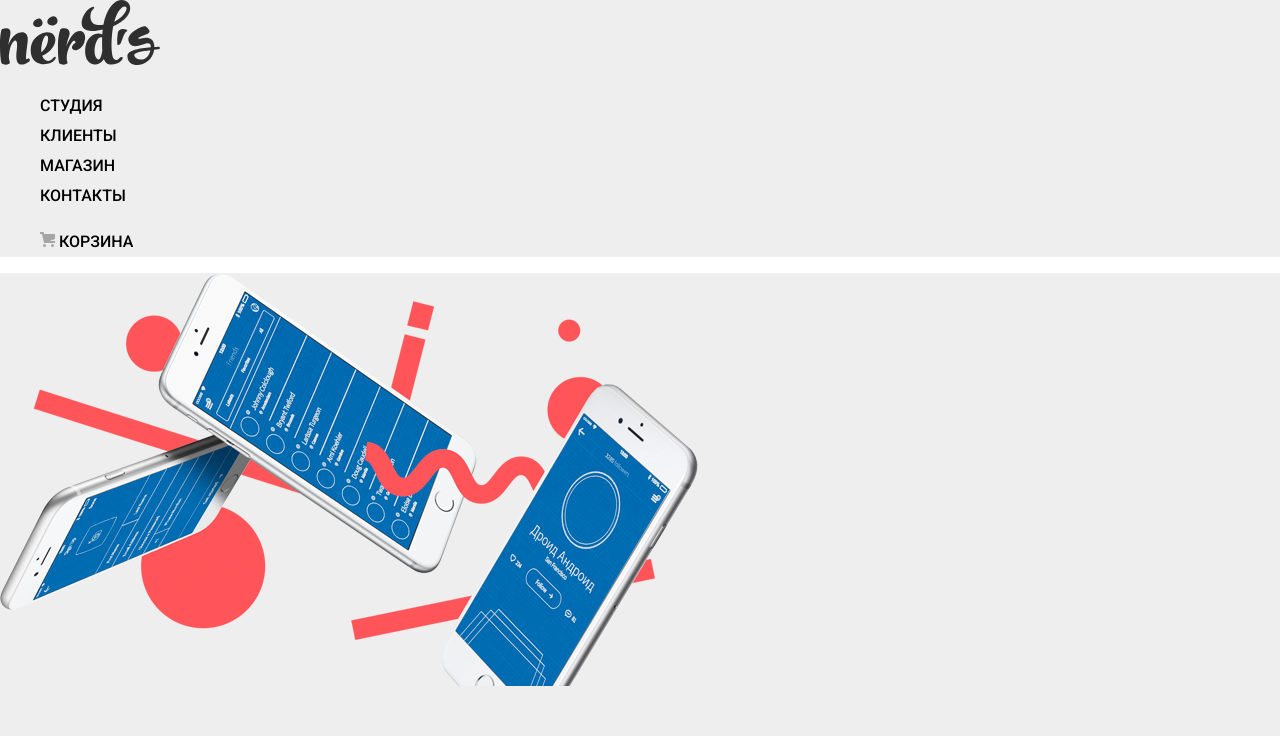
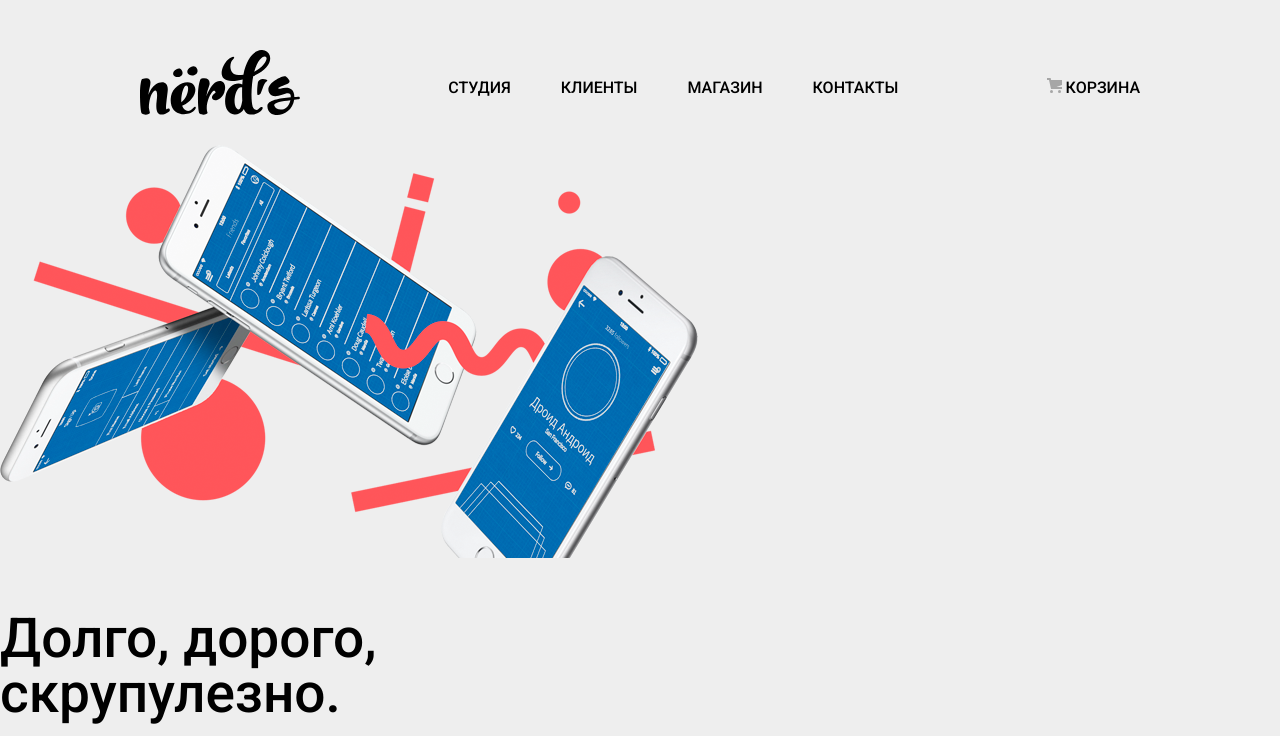
Before and after one commit to smolenchik92/225206-nerds-25, a plain HTML site: page index.html in a window 1280 px wide. Shown: the top 736 px of the page. Drawn offline with Linux system fonts and the light colour scheme.

Commit message:
Header на флексах

```diff
--- a/css/style.css
+++ b/css/style.css
@@ -20,14 +20,35 @@ header {
 }
 
 .main-navigation {
+  width: auto;
+  padding: 50px 140px 20px 140px;
   font-size: 16px;
   line-height: 30px;
   text-transform: uppercase;
   font-weight: 500;
+
+  display: flex;
+  align-items: center;
+  justify-content: space-between;
 }
 
 .site-navigation, .cart-navigation {
+  margin: 0;
+  padding: 0;
   list-style: none;
+}
+
+.site-navigation li {
+  display: inline;
+}
+
+.site-navigation li:not(:last-child) {
+  margin-right: 46px;
+}
+
+.main-header-logo {
+  width: 160px;
+  height: 65px;
 }
 
 .main-header-logo:hover, .main-header-logo:focus {
@@ -97,10 +118,10 @@ header {
   text-align: center;
 }
 
-/*
+
 .slide-button {
   padding: 19px 55px 18px 53px;
-} */
+}
 
 .services-list {
   list-style: none;
--- a/index.html
+++ b/index.html
@@ -11,7 +11,7 @@
     <header class="main-header">
       <nav class="main-navigation">
         <a href="#">
-          <img class="main-header-logo" src="img/nerds-logo.svg" width="160" height="65" alt="Дизайн-студия Нёрдс">
+          <img class="main-header-logo" src="img/nerds-logo.svg" alt="Дизайн-студия Нёрдс">
         </a>
         <ul class="site-navigation">
           <li>
```
Also changed, not shown: shop.html (+1 -1 lines).
